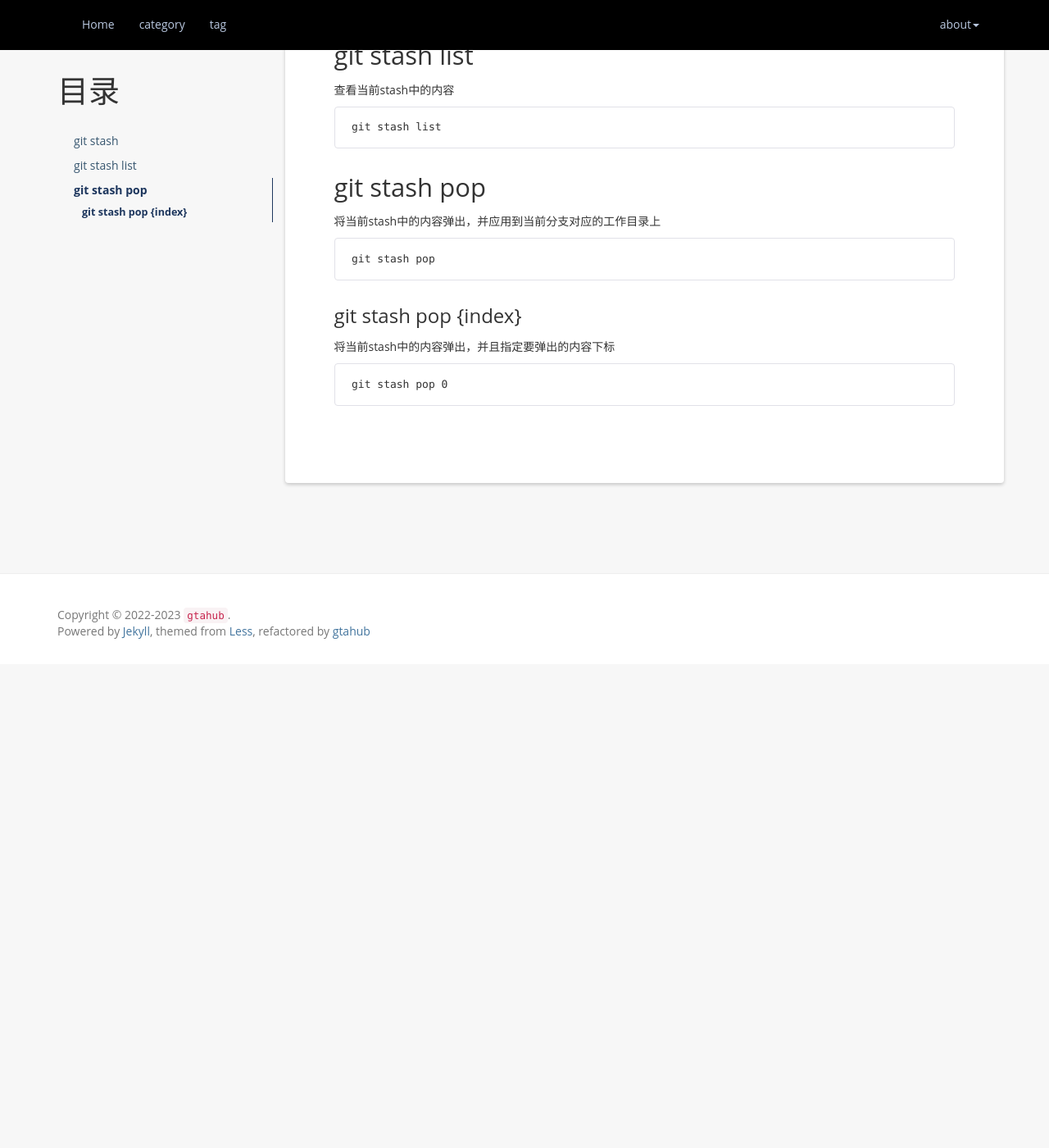
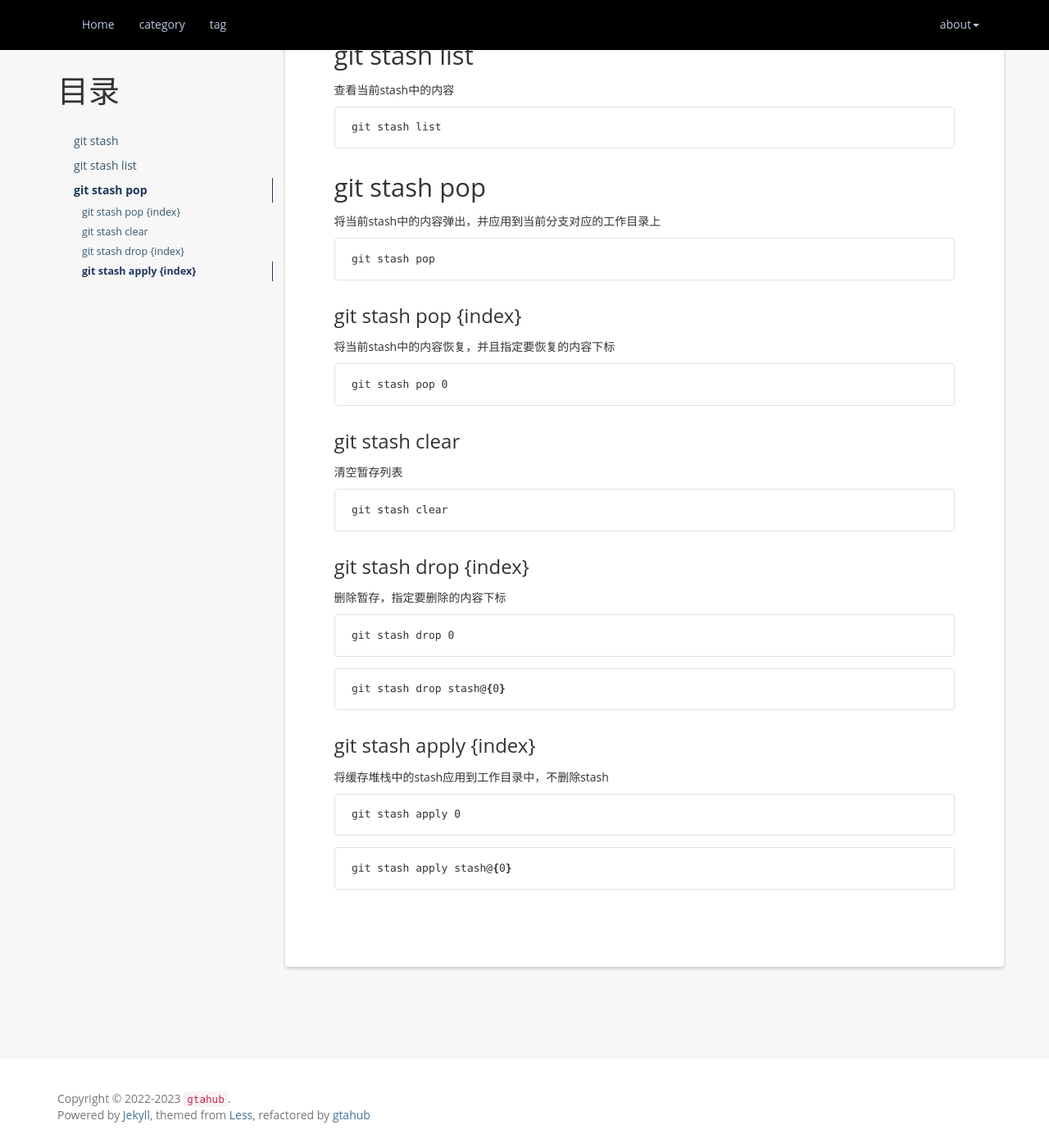
Before and after one commit to atgtahub/atgtahub.github.io, a Jekyll site: the page built from _posts/vcs/git/2022-11-09-git-stash-command.md, in a window 1280 px wide and 1400 px high, scrolled down 708 px. Shown: the whole window at 82% size. Built offline with Jekyll 4.4.1, drawn with Linux system fonts in a browser that asks for light colours; a script that is not in the unit is left out; comment, search, counter and statistics services are not loaded; before the commit the page ends 1518 px from its top, so only the background shows below that.

Commit message:
refactor(posts): 2022-11-09-git-stash-command.md

````diff
--- a/_posts/vcs/git/2022-11-09-git-stash-command.md
+++ b/_posts/vcs/git/2022-11-09-git-stash-command.md
@@ -40,7 +40,36 @@ git stash pop
 
 ### git stash pop {index}
 
-将当前stash中的内容弹出，并且指定要弹出的内容下标
+将当前stash中的内容恢复，并且指定要恢复的内容下标
 ```sh
 git stash pop 0
 ```
+
+### git stash clear
+
+清空暂存列表
+```sh
+git stash clear
+```
+
+### git stash drop {index}
+
+删除暂存，指定要删除的内容下标
+```sh
+git stash drop 0
+```
+
+```sh
+git stash drop stash@{0}
+```
+
+### git stash apply {index}
+
+将缓存堆栈中的stash应用到工作目录中，不删除stash
+```sh
+git stash apply 0
+```
+
+```sh
+git stash apply stash@{0}
+```
````
